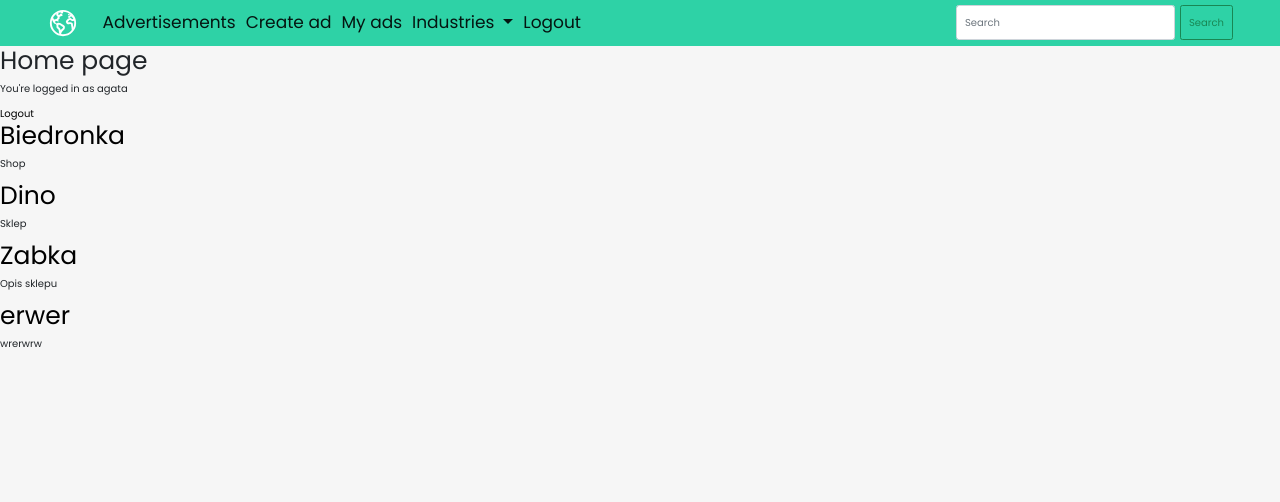
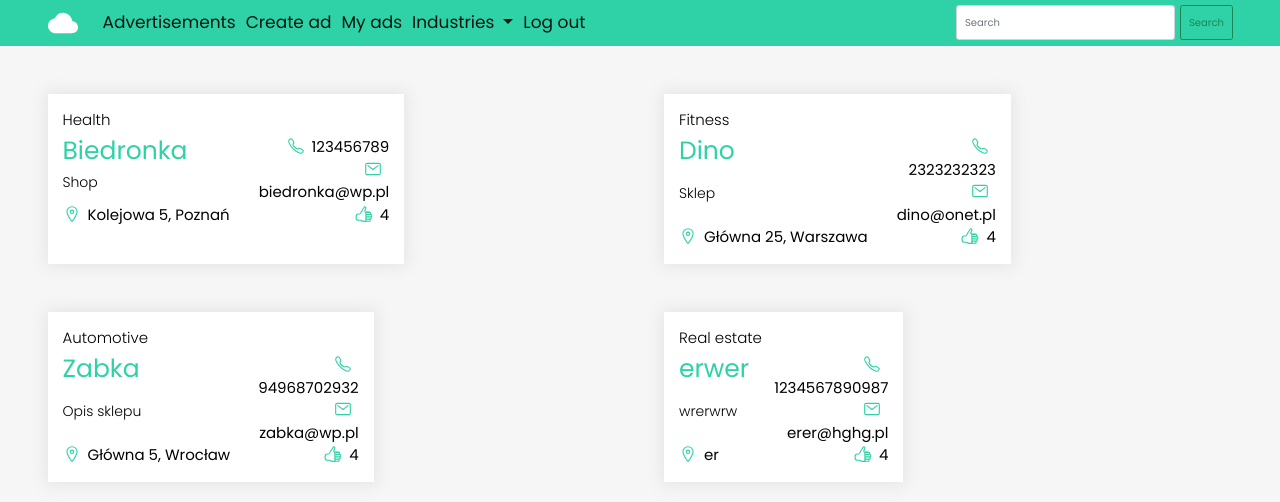
Before and after one commit to AgataMielczarek/advertisingForum, a Django app: page / in a window 1280 px wide. Shown: the top 502 px of the page. Run offline with Django 3.2, Linux system fonts and the light colour scheme; a user stored in the database is signed in; data comes from the database, SQL or seed files in the repository; both versions use the stored data as it was after the commit; some libraries are stand-ins or nearby versions.

Commit message:
industry drobdown and CSS: home, base, detail, my

```diff
--- a/ads/forms.py
+++ b/ads/forms.py
@@ -1,9 +1,8 @@
 from django import forms
-from django.forms import fields
 from .models import Advertisement
 
 class AdForm(forms.ModelForm):
     class Meta:
         model = Advertisement
-        #fields = ('company', 'address')
+        #fields = ('company','address')
         exclude = ('user',)
--- a/ads/templates/base.html
+++ b/ads/templates/base.html
@@ -1,28 +1,31 @@
 <!doctype html>
 <html lang="en">
+
 <head>
     {% load static %}
     <!-- Required meta tags -->
     <meta charset="utf-8">
     <meta name="viewport" content="width=device-width, initial-scale=1">
-
+    <link rel="preconnect" href="https://fonts.gstatic.com">
+    <link
+        href="https://fonts.googleapis.com/css2?family=Poppins:ital,wght@0,200;0,300;0,400;1,200;1,300;1,400&display=swap"
+        rel="stylesheet">
     <!-- Bootstrap CSS -->
-    <link href="https://cdn.jsdelivr.net/npm/bootstrap@5.0.1/dist/css/bootstrap.min.css" rel="stylesheet" integrity="sha384-+0n0xVW2eSR5OomGNYDnhzAbDsOXxcvSN1TPprVMTNDbiYZCxYbOOl7+AMvyTG2x" crossorigin="anonymous">
+    <link href="https://cdn.jsdelivr.net/npm/bootstrap@5.0.1/dist/css/bootstrap.min.css" rel="stylesheet"
+        integrity="sha384-+0n0xVW2eSR5OomGNYDnhzAbDsOXxcvSN1TPprVMTNDbiYZCxYbOOl7+AMvyTG2x" crossorigin="anonymous">
     <link rel="stylesheet" href="{% static 'css/styles.css' %}">
     <link rel="stylesheet" href="{% static 'css/queries.css' %}">
-
-    <link rel="preconnect" href="https://fonts.gstatic.com">
-    <link href="https://fonts.googleapis.com/css2?family=Poppins:ital,wght@0,100;0,200;0,300;0,400;1,100;1,200;1,300&display=swap" rel="stylesheet">
-
     <title>Advertisements</title>
 </head>
+
 <body>
 
     <nav class="navbar navbar-expand-lg navbar-light">
         <div class="container-fluid">
-          <!-- <a class="navbar-brand" href="#">Navbar</a> -->
-          <ion-icon  name="earth-outline"></ion-icon>
-          <button class="navbar-toggler" type="button" data-bs-toggle="collapse" data-bs-target="#navbarSupportedContent" aria-controls="navbarSupportedContent" aria-expanded="false" aria-label="Toggle navigation">
+            <ion-icon name="cloud"></ion-icon>
+            <button class="navbar-toggler" type="button" data-bs-toggle="collapse"
+                data-bs-target="#navbarSupportedContent" aria-controls="navbarSupportedContent" aria-expanded="false"
+                aria-label="Toggle navigation">
                 <span class="navbar-toggler-icon"></span>
             </button>
             <div class="collapse navbar-collapse" id="navbarSupportedContent">
@@ -38,37 +41,38 @@
                     </li>
 
                     <li class="nav-item dropdown">
-                <a class="nav-link active dropdown-toggle" href="#" id="navbarDropdown" role="button" data-bs-toggle="dropdown" aria-expanded="false">
+                        <a class="nav-link active dropdown-toggle" href="#" id="navbarDropdown" role="button"
+                            data-bs-toggle="dropdown" aria-expanded="false">
                             Industries
                         </a>
                         <ul class="dropdown-menu" aria-labelledby="navbarDropdown">
-                  <li><a class="dropdown-item" href="#">Action</a></li>
-                  <li><a class="dropdown-item" href="#">Another action</a></li>
-                  <li><hr class="dropdown-divider"></li>
-                  <li><a class="dropdown-item" href="#">Something else here</a></li>
+                            <li><a class="dropdown-item" href="{% url 'display_industry' 're' %}">Real estate</a></li>
+                            <li><a class="dropdown-item" href="{% url 'display_industry' 'ht' %}">Health</a></li>
+                            <li><a class="dropdown-item" href="{% url 'display_industry' 'at' %}">Automotive</a></li>
+                            <li><a class="dropdown-item" href="{% url 'display_industry' 'ft' %}">Fitness</a></li>
                         </ul>
                     </li>
 
-
                     {% if user.is_authenticated %}
                     <li class="nav-item">
-                <a class="nav-link active" aria-current="page" href="{% url 'logout' %}">Logout</a>
+                        <a class="nav-link active" aria-current="page" href="{% url 'logout' %}">Log out</a>
                     </li>
                     {% else %}
                     <li class="nav-item">
                         <a class="nav-link active" aria-current="page" href="{% url 'register' %}">Register</a>
                     </li>
                     <li class="nav-item">
-                <a class="nav-link active" aria-current="page" href="{% url 'log' %}">Login</a>
+                        <a class="nav-link active" aria-current="page" href="{% url 'log' %}">Log in</a>
                     </li>
 
                     {% endif %}
 
-
                 </ul>
-            <form class="d-flex">
-              <input class="form-control me-2" type="search" placeholder="Search" aria-label="Search">
+                <form class="d-flex" action="{% url 'search' %}" method="POST">
+                    <input class="form-control me-2" type="search" name="search" placeholder="Search"
+                        aria-label="Search">
                     <button class="btn btn-outline-success" type="submit">Search</button>
+                    {% csrf_token %}
                 </form>
             </div>
         </div>
@@ -76,17 +80,16 @@
 
     {% block content %}
 
-
     {% endblock content %}
-
-
 
 
 
     <!-- Optional JavaScript; choose one of the two! -->
 
     <!-- Option 1: Bootstrap Bundle with Popper -->
-    <script src="https://cdn.jsdelivr.net/npm/bootstrap@5.0.1/dist/js/bootstrap.bundle.min.js" integrity="sha384-gtEjrD/SeCtmISkJkNUaaKMoLD0//ElJ19smozuHV6z3Iehds+3Ulb9Bn9Plx0x4" crossorigin="anonymous"></script>
+    <script src="https://cdn.jsdelivr.net/npm/bootstrap@5.0.1/dist/js/bootstrap.bundle.min.js"
+        integrity="sha384-gtEjrD/SeCtmISkJkNUaaKMoLD0//ElJ19smozuHV6z3Iehds+3Ulb9Bn9Plx0x4"
+        crossorigin="anonymous"></script>
 
     <!-- Option 2: Separate Popper and Bootstrap JS -->
     <!--
@@ -95,4 +98,5 @@
     -->
     <script src="https://unpkg.com/ionicons@5.4.0/dist/ionicons.js"></script>
 </body>
+
 </html>
--- a/ads/templates/create.html
+++ b/ads/templates/create.html
@@ -1,6 +1,5 @@
-<h1>Create advertisement</h1>
+<h1>Create Advertisement</h1>
 {{error}}
-<a href="{% url 'create' %}"></a>
 <form action="{% url 'create' %}" method="POST">
     {{form.as_p}}
     {% csrf_token %}
--- a/ads/templates/edit.html
+++ b/ads/templates/edit.html
@@ -5,5 +5,4 @@
     {% csrf_token %}
     <button type="submit">Save</button>
 </form>
-
 <a href="{% url 'delete' ad.id %}">Delete</a>
--- a/ads/templates/home.html
+++ b/ads/templates/home.html
@@ -1,19 +1,44 @@
 {% extends 'base.html' %}
 {% block content %}
 
-<h1>Home page</h1>
-{% if  user.is_authenticated %}
-    <p>You're logged in as {{user}}</p>
-    <a href="{% url 'logout' %}">Logout</a>
-{% else %}
-    <a href = "{% url 'register' %}">Register</a>
-    <a href = "{% url 'log' %}">Log in</a>
-{% endif%}
+
+<div class="row">
+    <div class="ads-row">
+        {% for ad in ads %}
+        <div class="ad-col">
+            <a href="{% url 'detail' ad.id %}">
+                <div class="ad-box">
+                    <span>{{ad.display_industry}}</span>
+                    <div class="info-row">
+                        <div class="info-col big">
+                            <h2>{{ad.company}}</h2>
+                            <p class="desc">{{ad.desc|truncatechars:100}}</p>
+                            <p class="small-info">
+                                <ion-icon name="location-outline"></ion-icon>{{ad.address}}
+                            </p>
+                        </div>
+                        <div class="info-col">
+                            <p class="small-info">
+                                <ion-icon name="call-outline"></ion-icon>{{ad.phone}}
+                            </p>
+                            <p class="small-info">
+                                <ion-icon name="mail-outline"></ion-icon>
+                                {{ad.email}}
+                            </p>
+                            <p class="small-info">
+                                <ion-icon name="thumbs-up-outline"></ion-icon>4
+                            </p>
+                        </div>
+                    </div>
+                </div>
+            </a>
+        </div>
+        {% endfor %}
+    </div>
+</div>
 
 
-{% for ad in ads %}
-    <a href="{% url 'detail' ad.id %}"><h1>{{ad.company}}</h1></a>
-    <p>{{ad.desc}}</p>
-{% endfor %}
+
+
 
 {% endblock content %}
--- a/ads/urls.py
+++ b/ads/urls.py
@@ -6,9 +6,12 @@ urlpatterns = [
     path('register', views.register, name='register'),
     path('login', views.log, name='log'),
     path('logout', views.logoutuser, name='logout'),
-    path('create', views.create, name='create'),
+    path('create/', views.create, name='create'),
     path('<int:adId>', views.detail, name='detail'),
     path('my', views.my, name='my'),
     path('my/<int:adId>', views.edit, name='edit'),
-    path('delete/<int:adId>', views.deletead, name='delete'),
+    path('delete/<int:adId>', views.deleteAd, name='delete'),
+    path('search', views.search, name='search'),
+    path('industry/<str:industryKey>',
+         views.display_industry, name='display_industry'),
 ]
--- a/ads/views.py
+++ b/ads/views.py
@@ -6,34 +6,33 @@ from django.contrib.auth import authenticate, login, logout
 from .forms import AdForm
 from django.contrib.auth.decorators import login_required
 from .models import Advertisement
+from django.db.models import Q
+# auth
 
-# auth
 
 def register(request):
     if request.method == 'GET':
-        return render(request, 'register.html', {'form':UserCreationForm()})
-    else: #POST
+        return render(request, 'register.html', {'form': UserCreationForm()})
+    else:  # POST
         if request.POST.get('password1') == request.POST.get('password2'):
             try:
                 user = User.objects.create_user(username=request.POST.get(
                     'username'), password=request.POST.get('password2'))
             except IntegrityError:
-                error = 'This username is already taken. Try another one.'
-                return render(request, 'register.html', {'form':UserCreationForm(),
-                'error':error})
-            else: # wykonuje sie kiedy try nie dojdzie do błędu
+                error = 'This username is already taken. Try using different one.'
+                return render(request, 'register.html', {'form': UserCreationForm(), 'error': error})
+            else:  # wykonuje sie kiedy w try nie dojdzie do bledu
                 user.save()
-                #login user
-            return redirect('home')
+                # login user
+                return redirect('home')
         else:
             error = 'Password did not match. Try again.'
-            return render(request, 'register.html', {'form':UserCreationForm(),
-            'error':error})
+            return render(request, 'register.html', {'form': UserCreationForm(), 'error': error})
 
 
 def log(request):
     if request.method == 'GET':
-        return render(request, 'log.html', {'form':AuthenticationForm()})
+        return render(request, 'log.html', {'form': AuthenticationForm()})
     else:
         user = authenticate(username=request.POST.get(
             'username'), password=request.POST.get('password'))
@@ -42,8 +41,8 @@ def log(request):
             return redirect('home')
         else:
             error = 'Username or password is wrong. Try again.'
-            return render(request, 'log.html', {'form':AuthenticationForm(),
-            'error': error})
+            return render(request, 'log.html', {'form': AuthenticationForm(), 'error': error})
+
 
 @login_required
 def logoutuser(request):
@@ -51,20 +50,24 @@ def logoutuser(request):
     return redirect('home')
 
 
-# asd
+# ads
+
 
 def home(request):
     ads = Advertisement.objects.all()
-    return render(request, 'home.html', {'ads' : ads})
+    return render(request, 'home.html', {'ads': ads})
+
 
 def detail(request, adId):
+#(z jakiej tabeli chcemy pobierać dane, pk=unikatowa wartość ogłoszenia)
     ad = get_object_or_404(Advertisement, pk=adId)
     return render(request, 'detail.html', {'ad': ad})
+
 
 @login_required
 def my(request):
     ads = Advertisement.objects.filter(user=request.user)
-    return render(request, 'my.html', {'ads' : ads})
+    return render(request, 'my.html', {'ads': ads})
 
 
 @login_required
@@ -77,7 +80,7 @@ def create(request):
             ad = form.save(commit=False)
             ad.user = request.user
             ad.save()
-            return redirect ('home')
+            return redirect('home')
         else:
             error = 'Something went wrong. Try again.'
             return render(request, 'create.html', {'form': AdForm(), 'error': error})
@@ -88,7 +91,7 @@ def edit(request, adId):
     ad = get_object_or_404(Advertisement, pk=adId, user=request.user)
     if request.method == 'GET':
         form = AdForm(instance=ad)
-        return render(request, 'edit.html', {'form': form, 'ad':ad})
+        return render(request, 'edit.html', {'form': form, 'ad': ad})
     else:
         form = AdForm(request.POST, instance=ad)
         if form.is_valid():
@@ -96,10 +99,29 @@ def edit(request, adId):
             return redirect('my')
         else:
             error = 'Something went wrong. Try again.'
-            return render(request, 'edit.html', {'form': form, 'ad':ad, 'error':error})
+            return render(request, 'edit.html', {'form': form, 'ad': ad, 'error': error})
+
 
 @login_required
-def deletead(request, adId):
+def deleteAd(request, adId):
     ad = get_object_or_404(Advertisement, pk=adId, user=request.user)
     ad.delete()
     return redirect('my')
+
+
+
+def search(request):
+    keyWords = request.POST.get('search').split(" ")
+    for word in keyWords:
+        queryset = Advertisement.objects.filter(
+            Q(company__icontains=word) | Q(desc__icontains=word))
+        try:
+            ads = ads | queryset
+        except:
+            ads = queryset
+    return render(request, 'home.html', {'ads': ads})
+
+
+def display_industry(request, industryKey):
+    ads = Advertisement.objects.filter(industry=industryKey)
+    return render(request, 'home.html', {'ads': ads})
--- a/advertisingForum/urls.py
+++ b/advertisingForum/urls.py
@@ -18,5 +18,5 @@ from django.urls import path, include
 
 urlpatterns = [
     path('admin/', admin.site.urls),
-    path('', include('ads.urls'))
+    path('', include('ads.urls')),
 ]
```
Also changed, not shown: ads/models.py (+11 -1 lines), ads/templates/detail.html (+38 -3 lines), ads/templates/my.html (+44 -5 lines), ads/migrations/0001_initial.py, ads/migrations/0003_rename_compamy_advertisement_company.py (deleted), ads/templates/log.html (line endings or trailing spaces), ads/templates/register.html (line endings or trailing spaces), db.sqlite3. Lines whose indentation alone changed are shown as unchanged.
